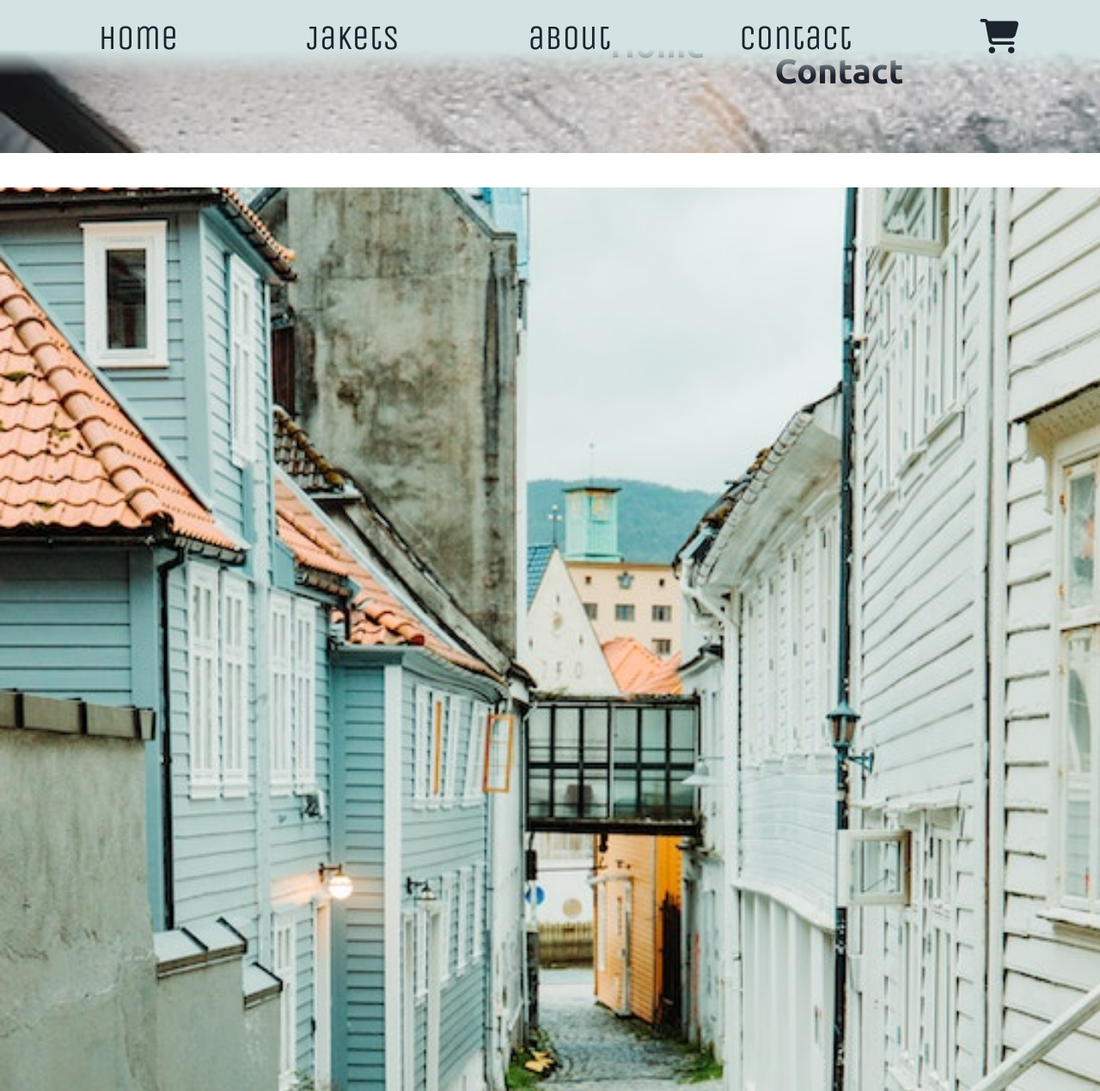
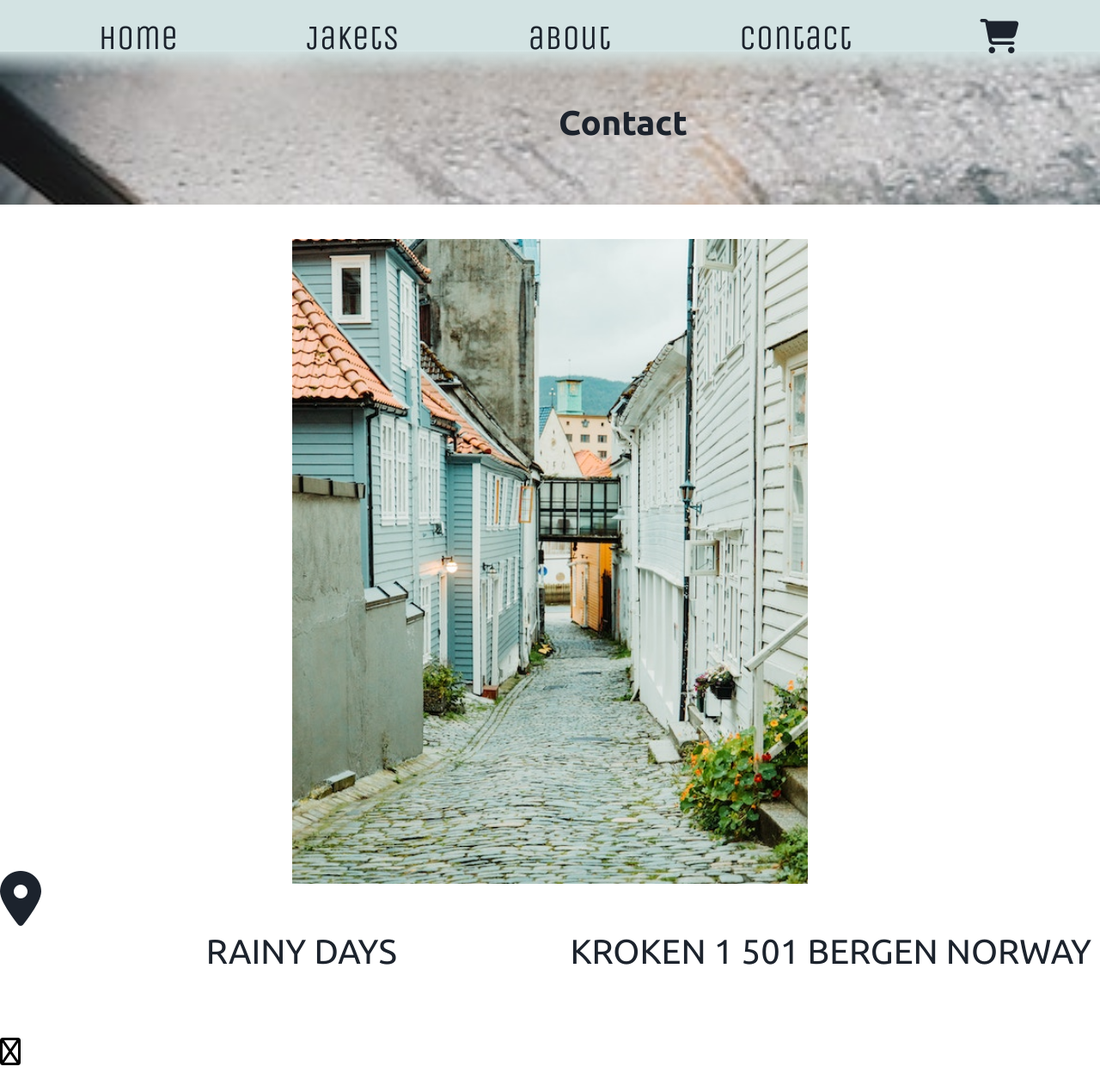
Before and after one commit to Seagull-chicklet/Tine_Andeseen-Fed1-CA_html_css, a plain HTML site: page contact.html in a window 1280 px wide. Shown: the top 1269 px of the page at 86% size. Drawn offline with nearby package versions, Linux system fonts and the light colour scheme.

Commit message:
update css

```diff
--- a/contact.html
+++ b/contact.html
@@ -26,17 +26,18 @@
         <a href="cart.html" class="fa-solid fa-cart-shopping cta-button"></a>
 </nav>
     <div>
-    <h3>
-    <a href="index.html" class="cta-button">Home</a><p>Contact </p>
-</h3></div>
+    <h3><p>Contact </p></h3></div>
 </header>
 <body>
-<img class="contact"src="../images/alley-contact.jpg" alt="old wooden houses in a tight back alley in bergen norway">
-<section>
+    <figure>
+<img class="contact-image"src="../images/alley-contact.jpg" alt="old wooden houses in a tight back alley in bergen norway">
+</figure>
+<section class="contact-information">
 <i class="fa-solid fa-location-dot fa-2xl icon"></i>
 <p>Rainy days </p>
 <p>kroken 1 501 Bergen Norway</p>
 </section>
+<i class="fa-regular fa-phone fa-2xl icon"></i>
 <p> +47 12345678</p>
 <i class="fa-regular fa-at fa-2xl icon"></i>
 <a href="mailto:tinberen@gmail.com">Email Us</a>
--- a/css/styles.css
+++ b/css/styles.css
@@ -244,9 +244,30 @@ justify-content: space-between;
 }
 
 /*Contact*/
-.facbookIcon.instagramIcon{
-    height: 20px;
-    position: relative;
+h3{
+margin-top: 60px;
+}
+.contact-image{
+    display:flex;
+    justify-content: space-between;
+    max-width: 600px;
+    margin: 0 auto;
+    flex-wrap: wrap;
+
+}
+.contact-information{
+    color: #1c232d;
+    display: flex;
+    justify-content: space-between;
+    font-size: 2rem;
+    text-decoration: none;
+    align-self: center;
+    text-transform: uppercase;
+}
+
+.facbookIcon,.instagramIcon{
+    height: 10%;
+    position: absolute;
 
 
 }
```
Also changed, not shown: casual.html (+1 -1 lines), light-weight.html (+1 -1 lines), mid-layer.html (+1 -2 lines), motorcycle.html (+2 -2 lines), umbrella.html (+1 -1 lines).
